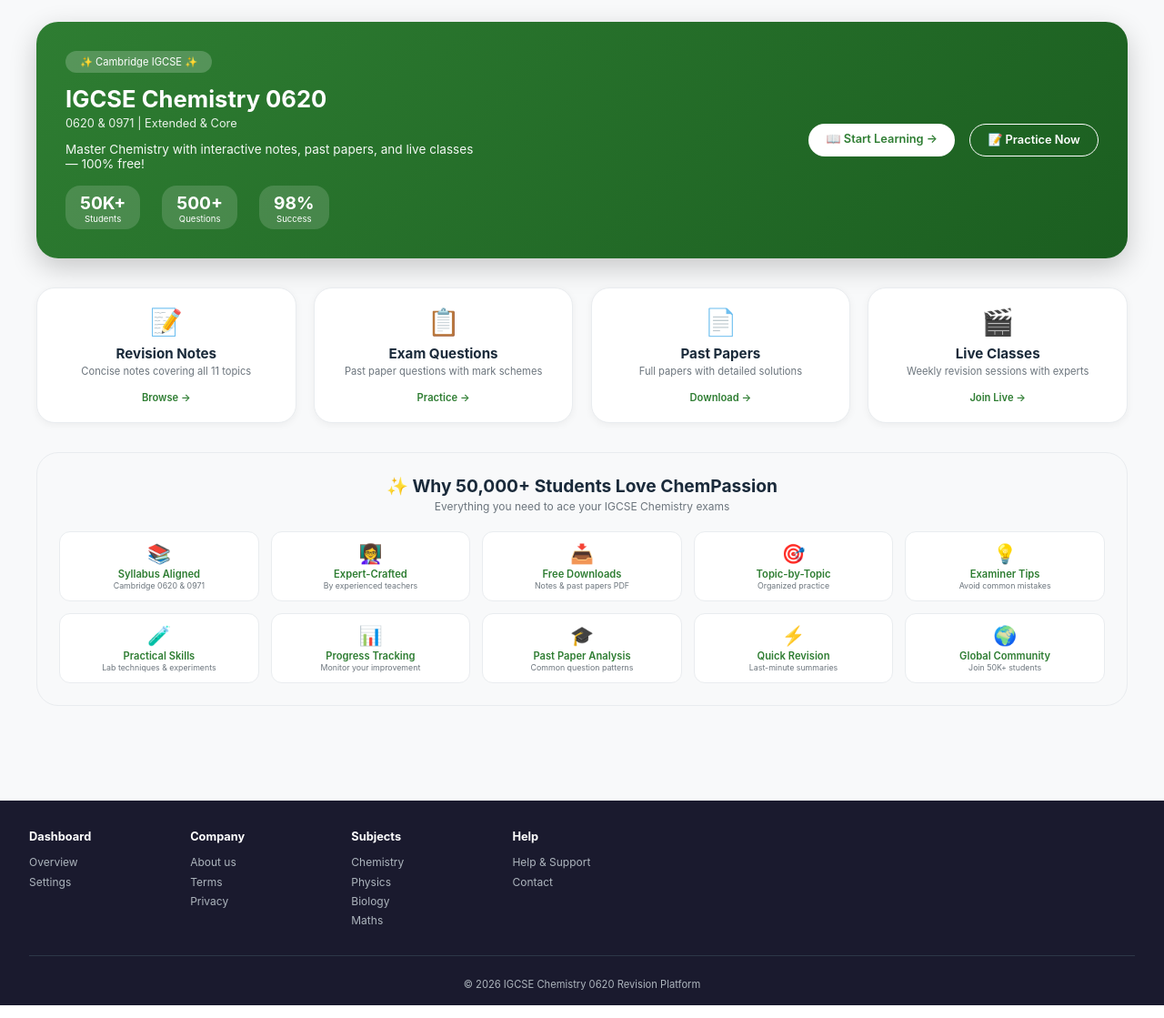
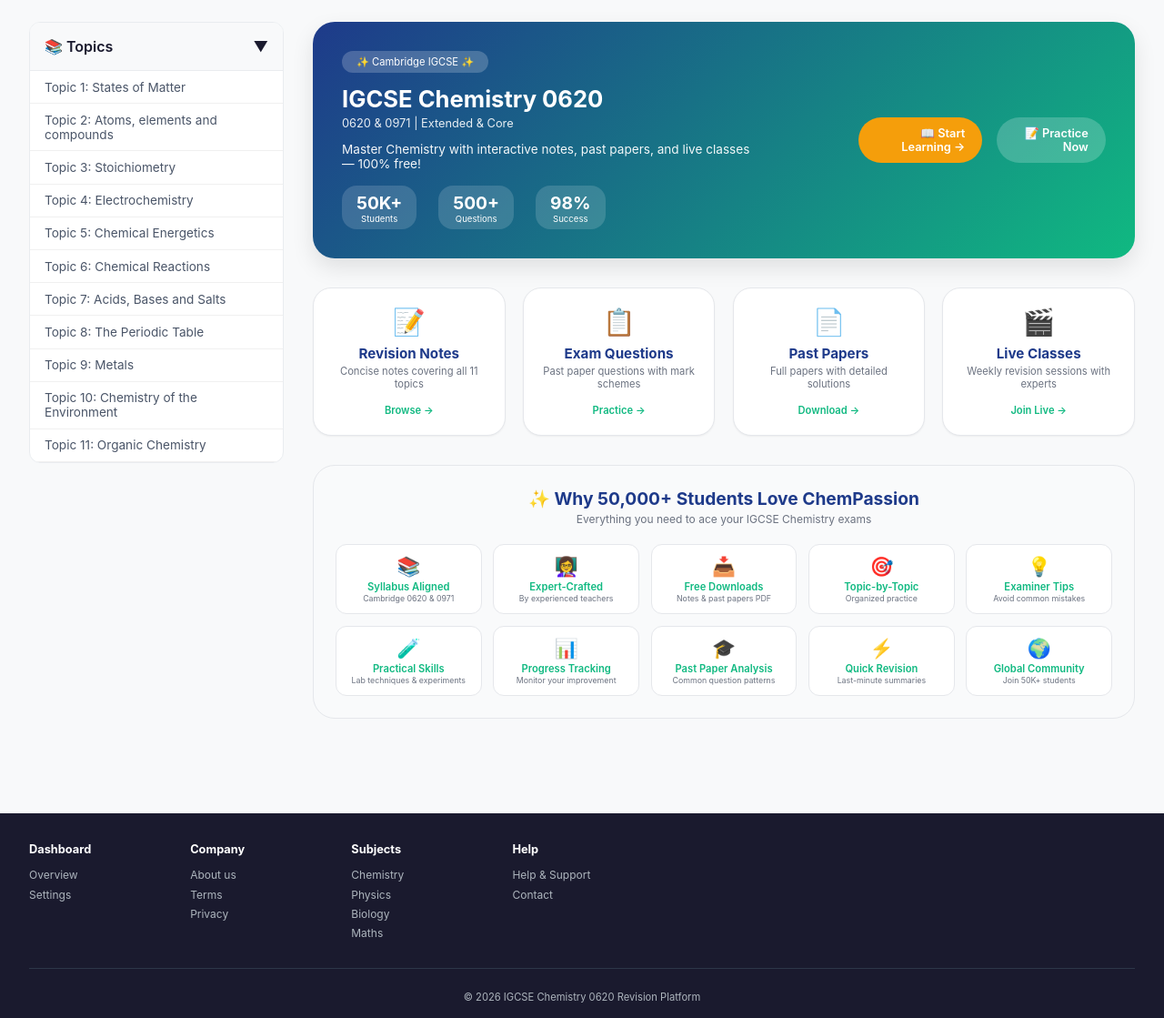
Before and after one commit to haseebahmad89000/Chempassion, a Django app: page / in a window 1280 px wide. Shown: the part 60-1179 px from the top of the page at 91% size. Run offline with Django 5.2, Linux system fonts and the light colour scheme; data comes from the database, SQL or seed files in the repository.

Commit message:
Professional color scheme: Deep Blue (#1E3A8A), Emerald Green (#10B981), Orange (#F59E0B), Violet (#7C3AED)

```diff
--- a/pastpapers/templates/pastpapers/home.html
+++ b/pastpapers/templates/pastpapers/home.html
@@ -3,17 +3,28 @@
 {% block title %}Home{% endblock %}
 
 {% block sidebar %}
+<aside class="sidebar">
+    <div class="sidebar-card">
+        <div class="sidebar-header" onclick="toggleSidebar()">
+            <span>📚 Topics</span>
+            <span>▼</span>
+        </div>
+        <div class="sidebar-content">
+            {% for topic in topics %}
+            <a href="{% url 'topic_detail' topic.id %}" class="topic-link">
+                Topic {{ topic.code }}: {{ topic.name }}
+            </a>
+            {% endfor %}
+        </div>
+    </div>
+</aside>
 {% endblock %}
 
 {% block content %}
 <style>
-    .home-container {
-        max-width: 1200px;
-        margin: 0 auto;
-    }
-
-    .hero-gradient {
-        background: linear-gradient(135deg, #2e7d32 0%, #1b5e20 100%);
+    /* Hero Section */
+    .hero {
+        background: linear-gradient(135deg, #1E3A8A 0%, #10B981 100%);
         border-radius: 24px;
         padding: 2rem;
         margin-bottom: 2rem;
@@ -23,7 +34,7 @@
         align-items: center;
         flex-wrap: wrap;
         gap: 1.5rem;
-        box-shadow: 0 10px 30px rgba(0,0,0,0.2);
+        box-shadow: 0 10px 25px rgba(0,0,0,0.1);
     }
 
     .hero-left {
@@ -89,25 +100,8 @@
         justify-content: flex-end;
     }
 
-    .btn-gradient {
-        background: white;
-        color: #2e7d32;
-        padding: 0.6rem 1.2rem;
-        border-radius: 40px;
-        text-decoration: none;
-        font-size: 0.8rem;
-        font-weight: 600;
-        transition: all 0.2s;
-        display: inline-block;
-    }
-
-    .btn-gradient:hover {
-        transform: translateY(-2px);
-        box-shadow: 0 4px 12px rgba(0,0,0,0.2);
-    }
-
-    .btn-outline-light {
-        border: 1px solid white;
+    .btn-primary {
+        background: #F59E0B;
         color: white;
         padding: 0.6rem 1.2rem;
         border-radius: 40px;
@@ -118,11 +112,28 @@
         display: inline-block;
     }
 
-    .btn-outline-light:hover {
-        background: white;
-        color: #2e7d32;
+    .btn-primary:hover {
+        background: #D97706;
+        transform: translateY(-2px);
     }
 
+    .btn-secondary {
+        background: rgba(255,255,255,0.2);
+        color: white;
+        padding: 0.6rem 1.2rem;
+        border-radius: 40px;
+        text-decoration: none;
+        font-size: 0.8rem;
+        font-weight: 600;
+        transition: all 0.2s;
+        display: inline-block;
+    }
+
+    .btn-secondary:hover {
+        background: rgba(255,255,255,0.3);
+    }
+
+    /* Features Grid */
     .features-grid {
         display: grid;
         grid-template-columns: repeat(4, 1fr);
@@ -136,14 +147,14 @@
         padding: 1.2rem;
         text-align: center;
         transition: all 0.2s;
-        border: 1px solid #e9ecef;
-        box-shadow: 0 2px 8px rgba(0,0,0,0.05);
+        border: 1px solid #E5E7EB;
+        box-shadow: 0 1px 2px rgba(0,0,0,0.05);
     }
 
     .feature-card:hover {
         transform: translateY(-3px);
-        border-color: #2e7d32;
-        box-shadow: 0 8px 20px rgba(46,125,50,0.1);
+        border-color: #7C3AED;
+        box-shadow: 0 8px 20px rgba(124,58,237,0.1);
     }
 
     .feature-icon {
@@ -154,28 +165,33 @@
     .feature-card h3 {
         font-size: 0.95rem;
         margin-bottom: 0.2rem;
-        color: #1a2a3a;
+        color: #1E3A8A;
     }
 
     .feature-card p {
         font-size: 0.7rem;
-        color: #6c757d;
+        color: #6B7280;
         margin-bottom: 0.6rem;
     }
 
     .feature-link {
-        color: #2e7d32;
+        color: #10B981;
         text-decoration: none;
         font-size: 0.7rem;
         font-weight: 600;
     }
 
+    .feature-link:hover {
+        color: #059669;
+    }
+
+    /* Specialities Section */
     .specialities-section {
-        background: #f8f9fa;
+        background: #F9FAFB;
         border-radius: 24px;
         padding: 1.5rem;
         margin-bottom: 2rem;
-        border: 1px solid #e9ecef;
+        border: 1px solid #E5E7EB;
     }
 
     .specialities-header {
@@ -185,13 +201,13 @@
 
     .specialities-header h2 {
         font-size: 1.2rem;
-        color: #1a2a3a;
+        color: #1E3A8A;
         margin-bottom: 0.2rem;
     }
 
     .specialities-header p {
         font-size: 0.75rem;
-        color: #6c757d;
+        color: #6B7280;
     }
 
     .specialities-grid {
@@ -206,11 +222,12 @@
         padding: 0.7rem 0.3rem;
         border-radius: 12px;
         transition: all 0.2s;
-        border: 1px solid #e9ecef;
+        border: 1px solid #E5E7EB;
     }
 
     .speciality-item:hover {
-        border-color: #2e7d32;
+        border-color: #7C3AED;
+        transform: translateY(-2px);
     }
 
     .speciality-icon {
@@ -221,16 +238,16 @@
     .speciality-title {
         font-size: 0.7rem;
         font-weight: 600;
-        color: #2e7d32;
+        color: #10B981;
     }
 
     .speciality-desc {
         font-size: 0.55rem;
-        color: #6c757d;
+        color: #6B7280;
     }
 
     @media (max-width: 768px) {
-        .hero-gradient {
+        .hero {
             flex-direction: column;
             text-align: center;
         }
@@ -249,15 +266,10 @@
         .specialities-grid {
             grid-template-columns: repeat(2, 1fr);
         }
-        .hero-left h1 {
-            font-size: 1.3rem;
-        }
     }
 </style>
 
-<div class="home-container">
-    <!-- Hero Section -->
-    <div class="hero-gradient">
+<div class="hero">
     <div class="hero-left">
         <div class="hero-badge">✨ Cambridge IGCSE ✨</div>
         <h1>IGCSE Chemistry 0620</h1>
@@ -280,13 +292,12 @@
     </div>
     <div class="hero-right">
         <div class="hero-buttons">
-                <a href="{% url 'revision_notes' %}" class="btn-gradient">📖 Start Learning →</a>
-                <a href="{% url 'exam_questions' %}" class="btn-outline-light">📝 Practice Now</a>
+            <a href="{% url 'revision_notes' %}" class="btn-primary">📖 Start Learning →</a>
+            <a href="{% url 'exam_questions' %}" class="btn-secondary">📝 Practice Now</a>
         </div>
     </div>
 </div>
 
-    <!-- Features Grid -->
 <div class="features-grid">
     <div class="feature-card">
         <div class="feature-icon">📝</div>
@@ -314,7 +325,6 @@
     </div>
 </div>
 
-    <!-- Specialities Section -->
 <div class="specialities-section">
     <div class="specialities-header">
         <h2>✨ Why 50,000+ Students Love ChemPassion</h2>
@@ -373,5 +383,4 @@
         </div>
     </div>
 </div>
-</div>
 {% endblock %}
```
Lines whose indentation alone changed are shown as unchanged.
